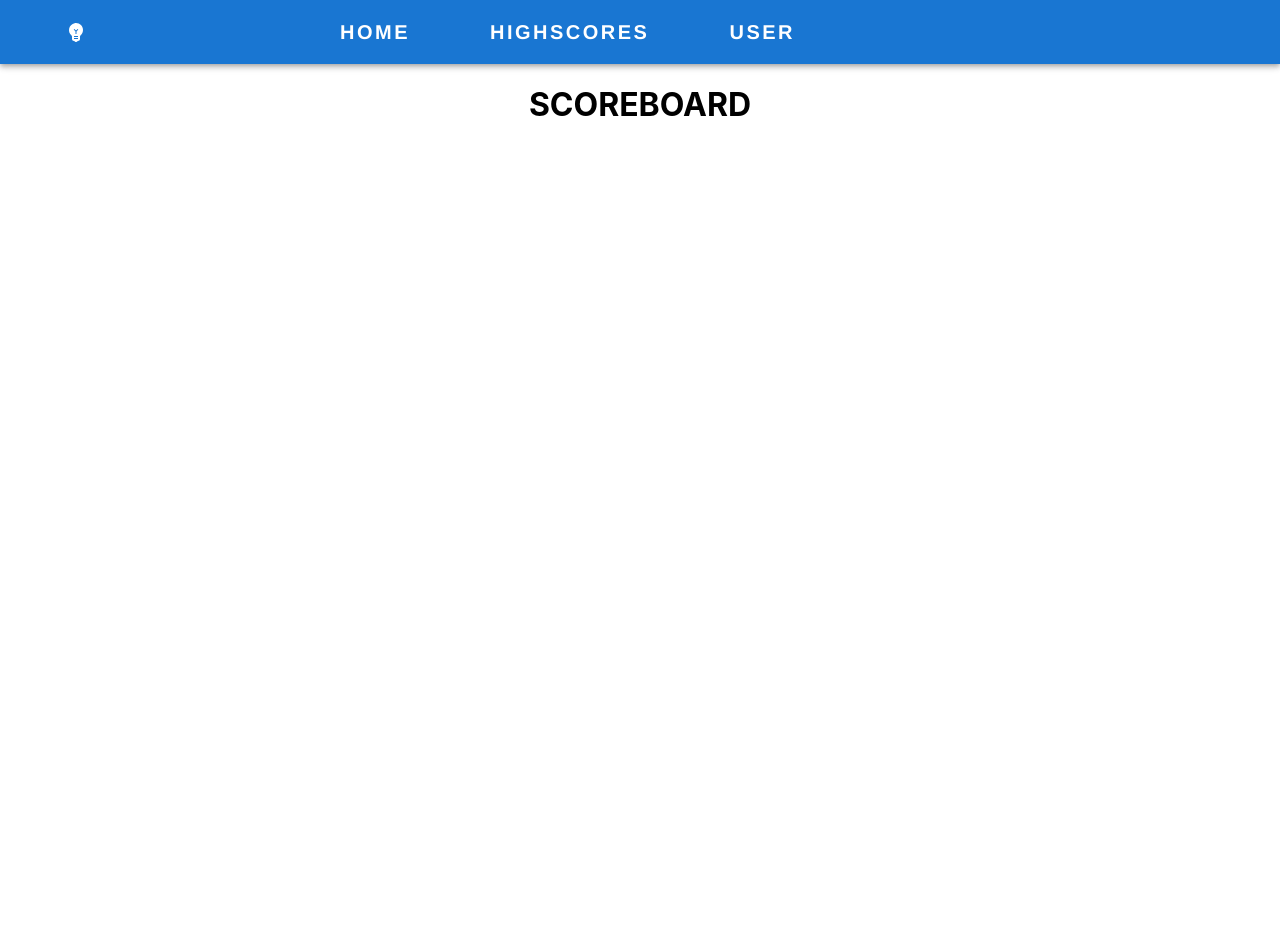
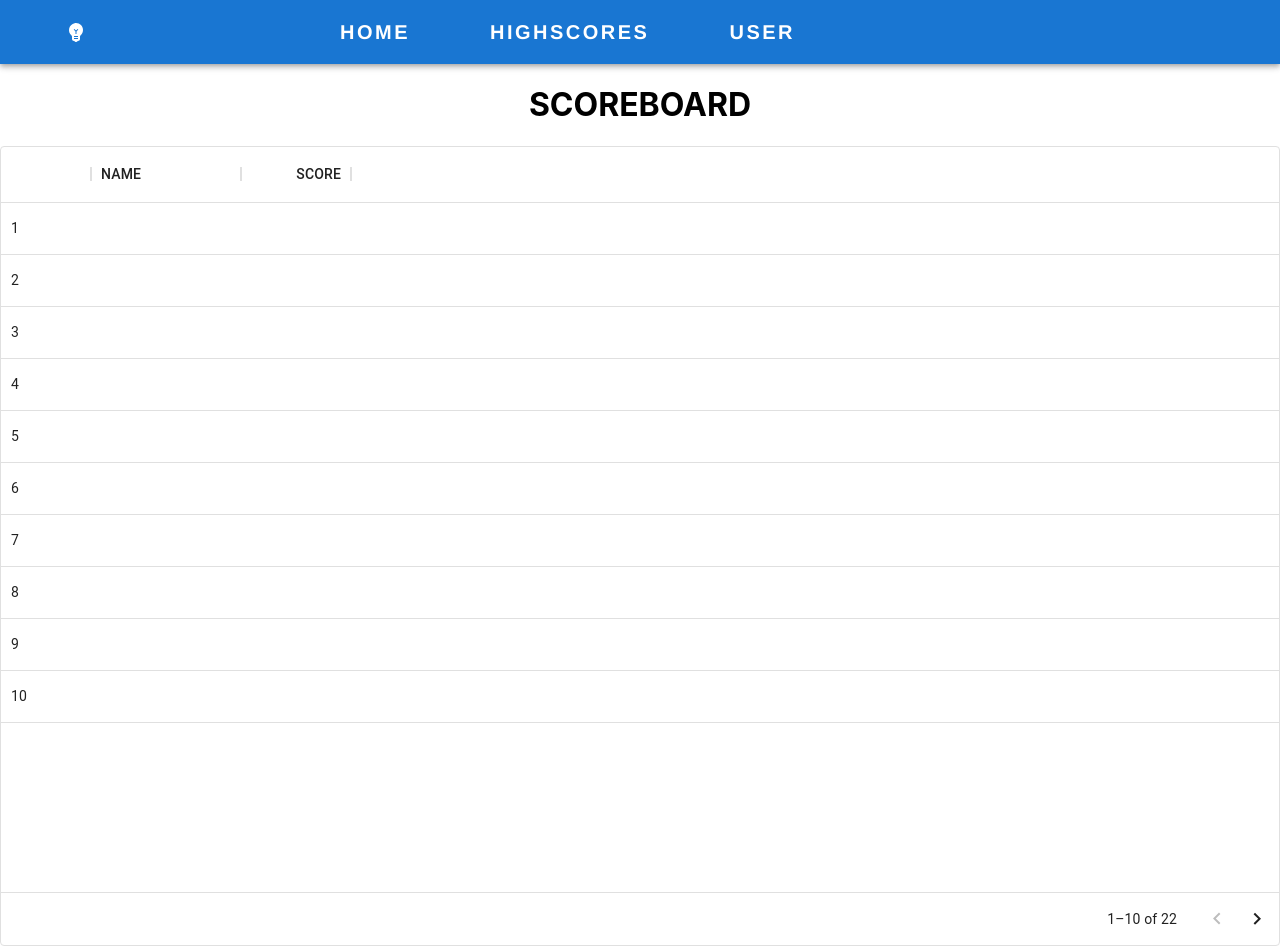
Before and after one commit to KLyrasel/MERN-Trivia, a React (Create React App) app: page /scoreboard in a window 1280 px wide. Shown: the top 946 px of the page. Before the commit the page ends 800 px from the top, so only its background shows below. Built offline with nearby package versions, Linux system fonts and the light colour scheme.

Commit message:
scoreboard

```diff
--- a/package.json
+++ b/package.json
@@ -7,6 +7,7 @@
     "@emotion/styled": "^11.10.5",
     "@mui/icons-material": "^5.11.0",
     "@mui/material": "^5.11.4",
+    "@mui/x-data-grid": "^5.17.18",
     "@testing-library/jest-dom": "^5.16.5",
     "@testing-library/react": "^13.4.0",
     "@testing-library/user-event": "^13.5.0",
--- a/src/components/Scoreboard.js
+++ b/src/components/Scoreboard.js
@@ -1,11 +1,62 @@
-import react from "react"
+import * as React from 'react';
+import Box from '@mui/material/Box';
+import { DataGrid } from '@mui/x-data-grid';
 
-function Scoreboard() {
-    return (
+const columns = [
+  { field: 'id', headerName: '', width: 90 },
+  {
+    field: 'name',
+    headerName: 'NAME',
+    width: 150,
+    editable: true,
+  },
+  {
+    field: 'score',
+    headerName: 'SCORE',
+    type: 'number',
+    width: 110,
+    editable: true,
+  },
+];
+
+const rows = [
+  { id: 1, name: '', score: '' },
+  { id: 2, name: '', score: '' },
+  { id: 3, name: '', score: '' },
+  { id: 4, name: '', score: '' },
+  { id: 5, name: '', score: '' },
+  { id: 6, name: '', score: '' },
+  { id: 7, name: '', score: '' },
+  { id: 8, name: '', score: '' },
+  { id: 9, name: '', score: '' },
+  { id: 10, name: '', score: '' },
+  { id: 11, name: '', score: '' },
+  { id: 12, name: '', score: '' },
+  { id: 13, name: '', score: '' },
+  { id: 14, name: '', score: '' },
+  { id: 15, name: '', score: '' },
+  { id: 16, name: '', score: '' },
+  { id: 17, name: '', score: '' },
+  { id: 18, name: '', score: '' },
+  { id: 19, name: '', score: '' },
+  { id: 20, name: '', score: '' },
+  { id: 21, name: '', score: '' },
+  { id: 22, name: '', score: '' },
+];
+
+export default function Scoreboard() {
+  return (
+    <Box sx={{ height: 800, width: '100%' }}>
         <div>
             <h1>SCOREBOARD</h1>
         </div>
-    )
+      <DataGrid
+        rows={rows}
+        columns={columns}
+        pageSize={10}
+        rowsPerPageOptions={[10]}
+        experimentalFeatures={{ newEditingApi: true }}
+      />
+    </Box>
+  );
 }
-
-export default Scoreboard
```
Also changed, not shown: 1 other file (tests, documents, lock files or other folders).
